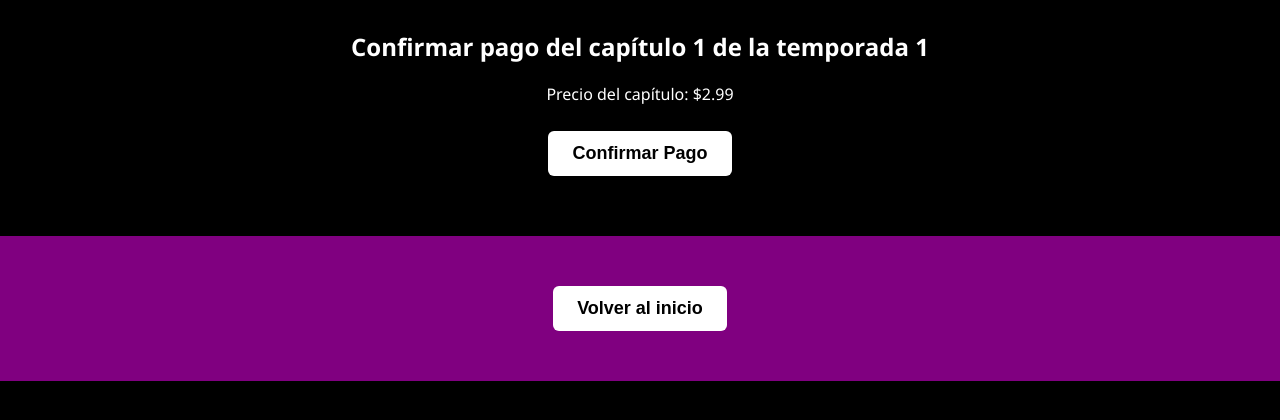
After one commit to ThomasCarotta/BD-NSQL-TP2, a Django app: page /capitulos/1/1/pago/ in a window 1280 px wide. The commit adds this page. Shown: the top 420 px of the page. Run offline with Django 5.2, Linux system fonts and the light colour scheme.

Commit message:
Reserva y alquiler de capitulos

```diff
--- a/tp2RedisMandalorian/mandalorian/setup_redis.py
+++ b/tp2RedisMandalorian/mandalorian/setup_redis.py
@@ -1,5 +1,5 @@
-from mandalorian.redis_client import redis_client
-from mandalorian.utils import mandalorian_episodes
+from redis_client import redis_client
+from utils import mandalorian_episodes
 import json
 
 # Eliminar solo los episodios existentes en Redis antes de actualizar
--- a/tp2RedisMandalorian/mandalorian/static/styles.css
+++ b/tp2RedisMandalorian/mandalorian/static/styles.css
@@ -1,86 +1,162 @@
+/* General */
 body {
-    font-family: Arial, sans-serif;
+    margin: 0;
+    padding: 0;
     background-color: #000;
-    color: white;
+    color: #fff;
+    font-family: 'Segoe UI', Tahoma, Geneva, Verdana, sans-serif;
     text-align: center;
 }
 
-h1 {
-    margin-bottom: 20px;
+/* Títulos */
+h1, h2 {
+    margin-top: 30px;
+    font-weight: bold;
+    color: #fff;
 }
 
-/* Contenedor del buscador */
+/* Buscador */
 .buscador-container {
+    margin: 20px auto;
     display: flex;
     justify-content: center;
     gap: 10px;
-    margin-bottom: 20px;
 }
 
-/* Input del buscador */
-#buscador {
-    width: 50%;
-    max-width: 400px;
+.buscador-container input[type="text"] {
     padding: 10px;
-    border: 1px solid #f90;
-    border-radius: 5px;
+    width: 300px;
     font-size: 16px;
-    text-align: center;
-    background-color: #222;
-    color: white;
+    border-radius: 6px;
+    border: none;
 }
 
-/* Botón de búsqueda */
 .buscador-container button {
-    padding: 10px 15px;
-    background-color: #f90;
-    color: black;
+    background-color: #800080;
+    color: white;
+    padding: 10px 20px;
+    font-size: 16px;
+    border-radius: 6px;
     border: none;
-    border-radius: 5px;
-    font-size: 16px;
     cursor: pointer;
+    transition: background-color 0.3s;
 }
 
 .buscador-container button:hover {
-    background-color: #ffb347;
+    background-color: #a000a0;
 }
 
-/* Contenedor de capítulos */
+/* Lista de capítulos */
 .capitulos {
     display: flex;
     flex-wrap: wrap;
     justify-content: center;
+    gap: 30px;
+    margin: 30px;
 }
 
 .capitulo {
-    background-color: #222;
-    padding: 15px;
-    margin: 10px;
-    border-radius: 8px;
-    width: 250px;
+    background-color: #1c1c1c;
+    padding: 20px;
+    width: 300px;
+    border-radius: 12px;
+    box-shadow: 0 4px 10px rgba(255, 255, 255, 0.1);
+    text-align: left;
+    transition: transform 0.3s;
 }
 
-.capitulo h2 {
-    font-size: 20px;
-    margin-bottom: 5px;
-    font-weight: bold;
+.capitulo:hover {
+    transform: scale(1.03);
 }
 
-.capitulo .subtitulo {
-    font-size: 14px;
-    color: #bbb;
+.titulo {
+    font-size: 22px;
+    color: #c99eff;
+    margin-bottom: 5px;
 }
 
-a {
-    display: block;
-    margin-top: 10px;
-    padding: 8px;
-    background-color: #f90;
-    color: black;
-    text-decoration: none;
-    border-radius: 5px;
+.subtitulo {
+    font-size: 16px;
+    color: #cccccc;
+    margin-top: 0;
+    margin-bottom: 10px;
 }
 
-a:hover {
-    background-color: #ffb347;
+.capitulo p {
+    font-size: 15px;
+    margin: 8px 0;
 }
+
+.capitulo a {
+    display: inline-block;
+    margin-top: 10px;
+    padding: 10px 18px;
+    background-color: #800080;
+    color: white;
+    border-radius: 6px;
+    text-decoration: none;
+    font-weight: bold;
+    transition: background-color 0.3s;
+}
+
+.capitulo a:hover {
+    background-color: #a000a0;
+}
+
+/* Botones generales */
+.boton {
+    background-color: white;
+    color: black;
+    padding: 12px 24px;
+    border: none;
+    font-size: 18px;
+    font-weight: bold;
+    cursor: pointer;
+    border-radius: 6px;
+    margin: 10px;
+    transition: background-color 0.3s, color 0.3s;
+}
+
+.boton:hover {
+    background-color: #cfcfcf;
+    color: #000;
+}
+
+/* Sección morada */
+.morado {
+    background-color: #800080;
+    padding: 40px 0;
+    margin-top: 50px;
+}
+
+/* Página de mensajes */
+.mensaje {
+    padding: 40px;
+    max-width: 600px;
+    margin: 100px auto;
+    background-color: #1c1c1c;
+    border-radius: 12px;
+    box-shadow: 0 4px 20px rgba(255, 255, 255, 0.1);
+}
+
+.mensaje h1 {
+    font-size: 28px;
+    margin-bottom: 30px;
+    color: #fff;
+}
+
+.mensaje button {
+    margin: 10px;
+    padding: 12px 24px;
+    background-color: #800080;
+    color: white;
+    border: none;
+    font-size: 16px;
+    border-radius: 6px;
+    cursor: pointer;
+    transition: background-color 0.3s;
+}
+
+.mensaje button:hover {
+    background-color: #a000a0;
+}
--- /dev/null
+++ b/tp2RedisMandalorian/mandalorian/templates/mandalorian/pago.html
@@ -0,0 +1,24 @@
+<!DOCTYPE html>
+<html>
+<head>
+    <title>Confirmar Pago</title>
+    <link rel="stylesheet" href="/static/styles.css">
+</head>
+<body>
+
+    <h2>Confirmar pago del capítulo {{ capitulo }} de la temporada {{ temporada }}</h2>
+    <p>Precio del capítulo: $2.99</p>
+
+    <form action="{% url 'confirmar_pago' temporada capitulo %}" method="post">
+        {% csrf_token %}
+        <button type="submit" class="boton">Confirmar Pago</button>
+    </form>
+
+    <div class="morado">
+        <a href="{% url 'listar_capitulos' %}">
+            <a href="{% url 'listar_capitulos' %}"><button class="boton">Volver al inicio</button></a>
+        </a>
+    </div>
+
+</body>
+</html>
--- a/tp2RedisMandalorian/mandalorian/urls.py
+++ b/tp2RedisMandalorian/mandalorian/urls.py
@@ -5,4 +5,5 @@ urlpatterns = [
     path('capitulos/', views.listar_capitulos, name='listar_capitulos'),
     path('capitulos/<int:temporada>/<int:capitulo>/reservar/', views.reservar_capitulo, name='reservar_capitulo'),
     path('capitulos/<int:temporada>/<int:capitulo>/pagar/', views.confirmar_pago, name='confirmar_pago'),
+    path('capitulos/<int:temporada>/<int:capitulo>/pago/', views.pago, name='pago'),
 ]
--- a/tp2RedisMandalorian/mandalorian/views.py
+++ b/tp2RedisMandalorian/mandalorian/views.py
@@ -1,32 +1,50 @@
-from django.shortcuts import render
+from django.shortcuts import render, redirect
 from mandalorian.redis_client import redis_client
 import json
+from datetime import datetime, timedelta
 
-# Listar capítulos con búsqueda
+# Listar capítulos con verificación de expiraciones
 def listar_capitulos(request):
     query = request.GET.get("q", "").lower()
     episodios = []
 
     for temporada in range(1, 4):
         for capitulo in range(1, 9):
-            data = redis_client.get(f"capitulo:{temporada}:{capitulo}")
+            key = f"capitulo:{temporada}:{capitulo}"
+            data = redis_client.get(key)
             if data:
                 try:
                     cap = json.loads(data)
 
+                    now = datetime.utcnow()
+
+                    # Verificar si la reserva expiró
+                    if cap.get("estado") == "reservado":
+                        timestamp = cap.get("timestamp_reserva")
+                        if timestamp and now > datetime.utcfromtimestamp(timestamp) + timedelta(minutes=4):
+                            cap["estado"] = "disponible"
+                            cap.pop("timestamp_reserva", None)
+                            redis_client.set(key, json.dumps(cap))
+
+                    # Verificar si el alquiler expiró (1 minuto para testeo)
+                    elif cap.get("estado") == "alquilado":
+                        timestamp = cap.get("timestamp_alquiler")
+                        if timestamp and now > datetime.utcfromtimestamp(timestamp) + timedelta(minutes=1):
+                            cap["estado"] = "disponible"
+                            cap.pop("timestamp_alquiler", None)
+                            redis_client.set(key, json.dumps(cap))
+
                     if all(k in cap for k in ["titulo", "temporada", "capitulo", "estado", "descripcion"]):
-                        # Filtrar si hay búsqueda
                         if not query or query in cap["titulo"].lower() or query in str(cap["temporada"]) or query in str(cap["capitulo"]):
                             episodios.append(cap)
-                    else:
-                        print(f"Capítulo {temporada}-{capitulo} tiene datos incompletos: {cap}")
 
                 except json.JSONDecodeError:
-                    print(f"Error al decodificar JSON en capitulo:{temporada}:{capitulo}")
+                    print(f"Error al decodificar JSON en {key}")
 
     return render(request, "mandalorian/lista_capitulos.html", {"capitulos": episodios})
 
-# Reservar un capítulo por 4 minutos
+
+# Reservar un capítulo
 def reservar_capitulo(request, temporada, capitulo):
     key = f"capitulo:{temporada}:{capitulo}"
     data = redis_client.get(key)
@@ -35,21 +53,59 @@ def reservar_capitulo(request, temporada, capitulo):
         cap = json.loads(data)
         if cap["estado"] == "disponible":
             cap["estado"] = "reservado"
-            redis_client.setex(key, 240, json.dumps(cap))  # 4 minutos de reserva
-            return render(request, "mandalorian/mensaje.html", {"mensaje": f"Capítulo {capitulo} reservado por 4 minutos."})
+            cap["timestamp_reserva"] = datetime.utcnow().timestamp()
+            redis_client.set(key, json.dumps(cap))
+
+            return render(request, "mandalorian/mensaje.html", {
+                "mensaje": f"Capítulo {capitulo} reservado por 4 minutos.",
+                "temporada": temporada,
+                "capitulo": capitulo,
+                "mostrar_botones": True
+            })
 
     return render(request, "mandalorian/mensaje.html", {"mensaje": "No se pudo reservar el capítulo."})
 
-# Confirmar pago y alquilar por 24 horas
+
+# Confirmar el pago y alquilar
 def confirmar_pago(request, temporada, capitulo):
     key = f"capitulo:{temporada}:{capitulo}"
     data = redis_client.get(key)
 
     if data:
         cap = json.loads(data)
-        if cap["estado"] == "reservado":
-            cap["estado"] = "alquilado"
-            redis_client.setex(key, 86400, json.dumps(cap))  # 24 horas de alquiler
-            return render(request, "mandalorian/mensaje.html", {"mensaje": f"Pago confirmado. Capítulo {capitulo} alquilado por 24 horas."})
+        now = datetime.utcnow()
 
-    return render(request, "mandalorian/mensaje.html", {"mensaje": "Error al confirmar el pago."})
+        if cap.get("estado") == "reservado":
+            timestamp = cap.get("timestamp_reserva")
+            if timestamp and now <= datetime.utcfromtimestamp(timestamp) + timedelta(minutes=4):
+                cap["estado"] = "alquilado"
+                cap["timestamp_alquiler"] = now.timestamp()
+                cap.pop("timestamp_reserva", None)
+                redis_client.set(key, json.dumps(cap))
+
+                return render(request, "mandalorian/mensaje.html", {
+                    "mensaje": f"Pago confirmado. Capítulo {capitulo} alquilado.",
+                    "regresar": True
+                })
+
+            else:
+                cap["estado"] = "disponible"
+                cap.pop("timestamp_reserva", None)
+                redis_client.set(key, json.dumps(cap))
+                return render(request, "mandalorian/mensaje.html", {
+                    "mensaje": "La reserva expiró. El capítulo volvió a estar disponible.",
+                    "regresar": True
+                })
+
+    return render(request, "mandalorian/mensaje.html", {
+        "mensaje": "No se pudo confirmar el pago.",
+        "regresar": True
+    })
+
+
+# Vista del HTML de pago
+def pago(request, temporada, capitulo):
+    return render(request, "mandalorian/pago.html", {
+        "temporada": temporada,
+        "capitulo": capitulo
+    })
```
Also changed, not shown: tp2RedisMandalorian/mandalorian/templates/mandalorian/mensaje.html (added, +21 -0 lines).
